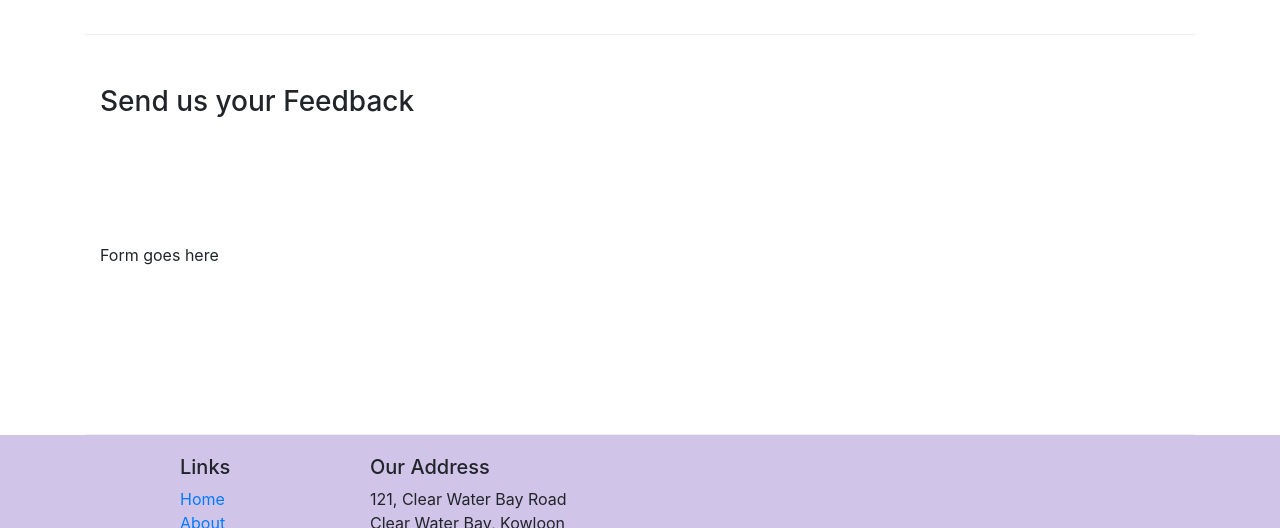
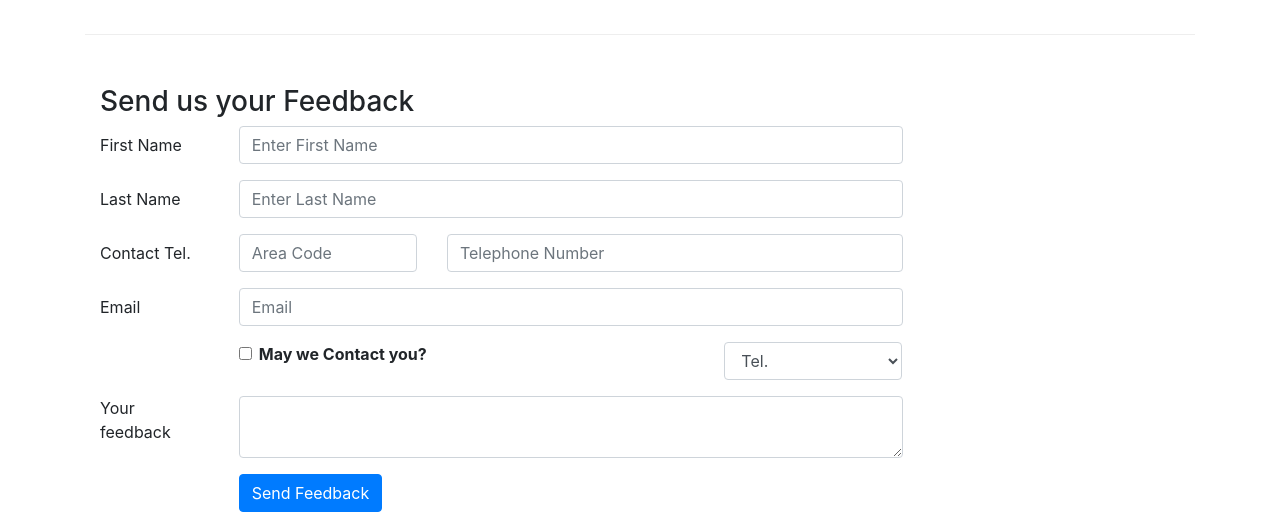
Before and after one commit to Shorjail/bootstrap4, a plain HTML site: page contactus.html in a window 1280 px wide. Shown: the part 830-1358 px from the top of the page. Drawn offline with nearby package versions, Linux system fonts and the light colour scheme.

Commit message:
bootstrap form controls

```diff
--- a/contactus.html
+++ b/contactus.html
@@ -102,7 +102,83 @@
               <h3>Send us your Feedback</h3>
            </div>
             <div class="col-12 col-md-9">
-                Form goes here
+                <form>
+
+                    <div class="form-group row">
+                        <label for="firstname" class="col-md-2 col-form-label"> First Name</label>
+                        <div class="col-md-10">
+
+                            <input type="text"  class="form-control" id="firstname" name="firstname" placeholder="Enter First Name"/>
+                        </div>
+
+
+                    </div>
+
+                    <div class="form-group row">
+                        <label for="lastname" class="col-md-2 col-form-label"> Last Name</label>
+                        <div class="col-md-10">
+
+                            <input type="text"  class="form-control" id="lastname" name="lastname" placeholder="Enter Last Name"/>
+                        </div>
+
+                    </div>
+
+                    <div class="form-group row">
+                        <label for="telnum" class="col-md-2 col-12 col-form-label"> Contact Tel.</label>
+                        <div class="col-md-3 col-5">
+                            <input type="tel"  class="form-control" id="areacode" name="areacode" placeholder="Area Code"/>
+                        </div>
+                        <div class="col-md-7 col-7">
+                            <input type="tel"  class="form-control" id="telnum" name="telnum" placeholder="Telephone Number"/>
+                        </div>
+
+                    </div>
+
+
+                    <div class="form-group row">
+                        <label for="emailid" class="col-md-2 col-form-label"> Email</label>
+                        <div class="col-md-10">
+
+                            <input type="email"  class="form-control" id="emailid" name="emailid" placeholder="Email"/>
+                        </div>
+
+                    </div>
+
+                    <div class="form-group row">
+                        <div class=" col-md-6 offset-md-2">
+                            <div class="form-check">
+                                <input type="checkbox" class="form-check-input"
+                                name="approve" id="approve" value=""/>
+                                <label class="form-check-label" for="approve">
+                                    <strong>May we Contact you?</strong>
+                                </label>
+                            </div>
+                        </div>
+
+                        <div class="col-md-3 offset-md-1">
+                            <select class="form-control">
+                                <option value="">Tel.</option>
+                                <option value="">Email</option>
+                            </select>
+                        </div>
+                    </div>
+
+                    <div class="form-group row">
+
+                        <label for="feedback" class="col-md-2 col-form-lable"> Your feedback</label>
+                        <div class="col-md-10">
+
+                            <textarea class="form-control" id="feedback" name="feedback"></textarea>
+
+                        </div>
+                    </div>
+                    <div class="form-group row">
+
+                        <div class="offset-md-2 col-md-10">
+                            <button type="submit" class="btn btn-primary"> Send Feedback</button>
+                        </div>
+                    </div>
+                </form>
             </div>
              <div class="col-12 col-md">
             </div>
```
